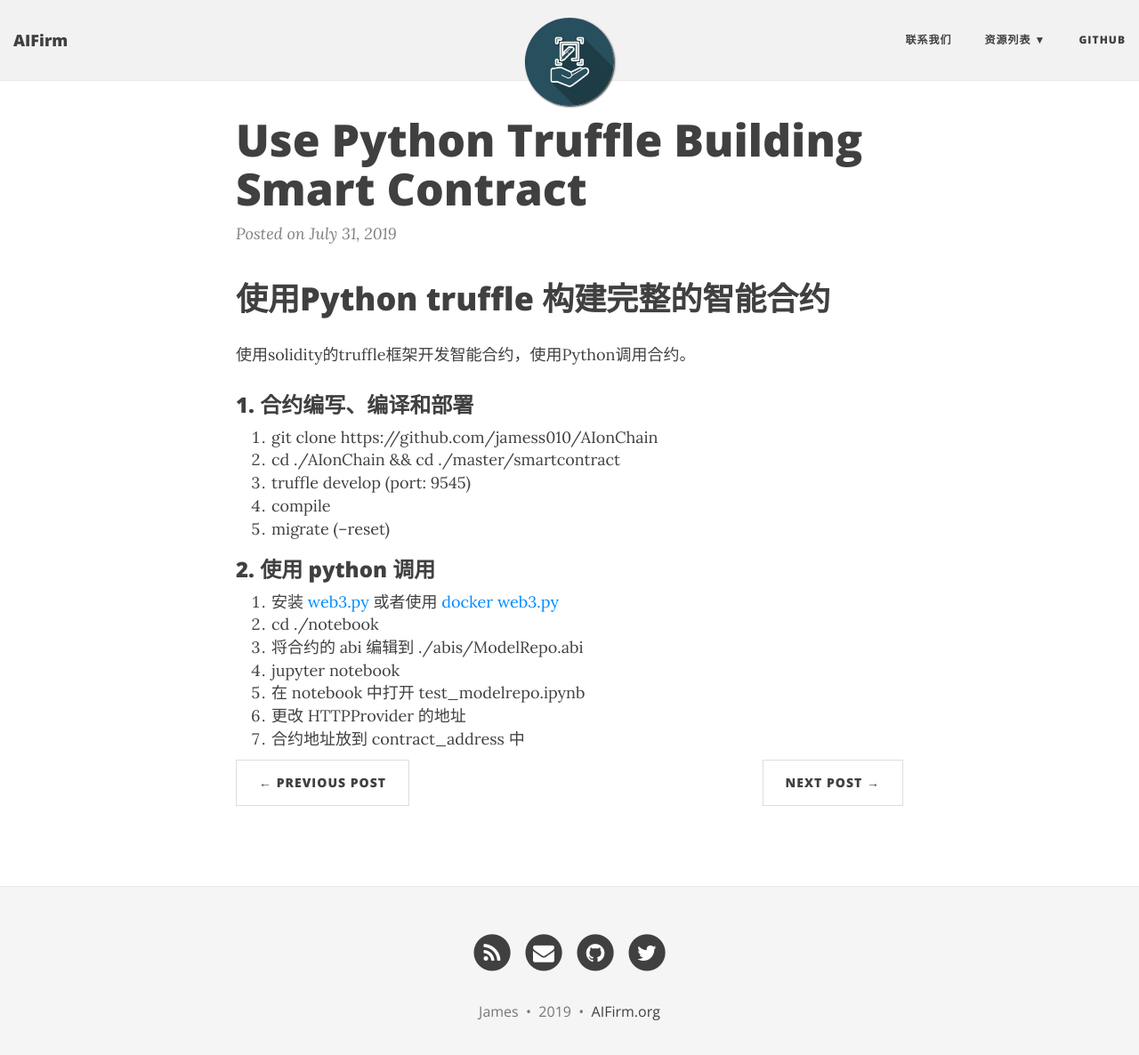
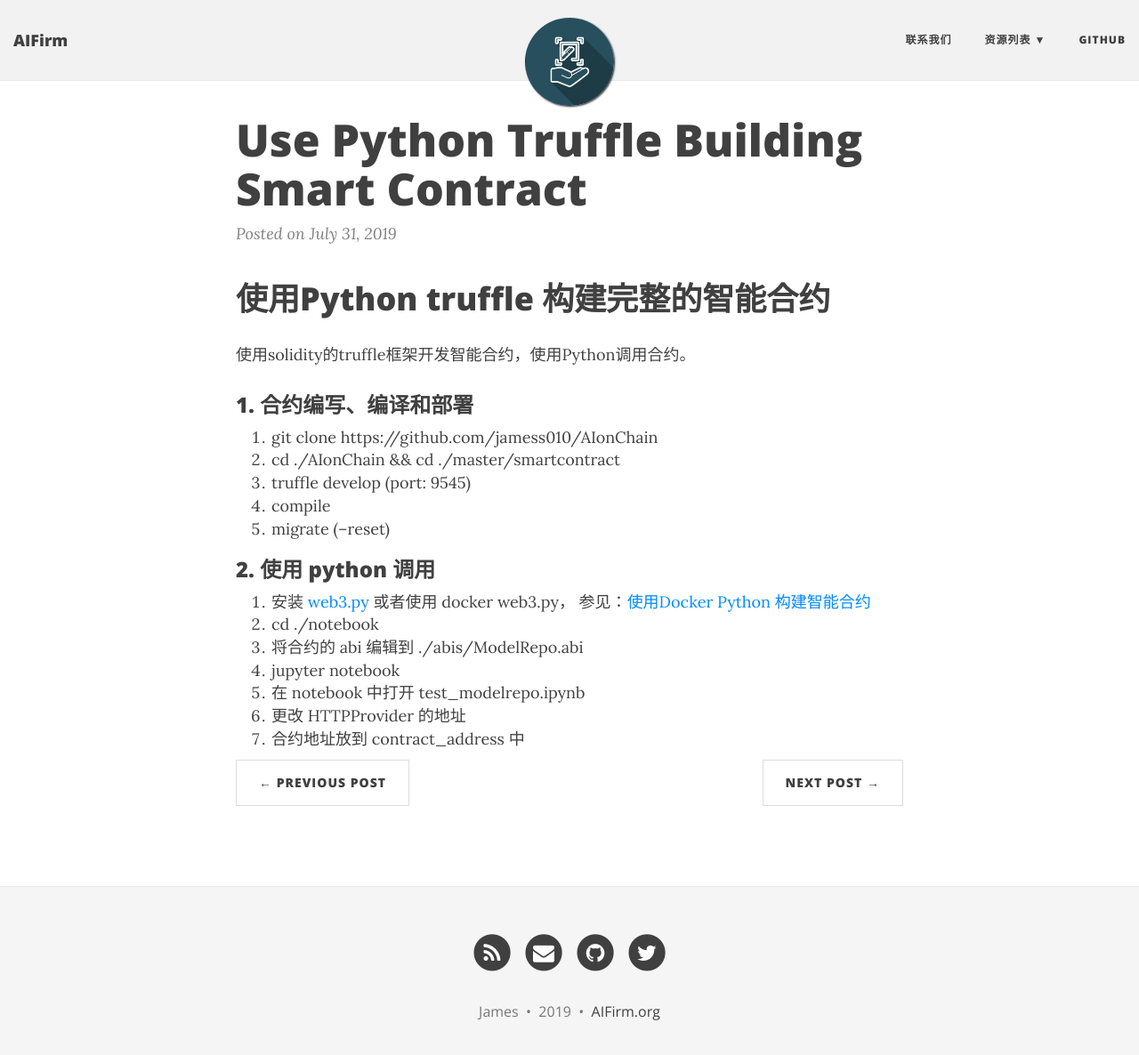
Before and after one commit to AIFirm/AIFirm.github.io, a Jekyll site: the page built from _posts/2019-07-31-Use-Python-Truffle-Building-Smart-Contract.md, in a window 1280 px wide and 1199 px high. Shown: the top 1186 px of the window at 89% size. Built offline with Jekyll 4.4.1, drawn with Linux system fonts in a browser that asks for light colours; nearby versions of some CDN libraries.

Commit message:
20190801-2

```diff
--- a/_posts/2019-07-31-Use-Python-Truffle-Building-Smart-Contract.md
+++ b/_posts/2019-07-31-Use-Python-Truffle-Building-Smart-Contract.md
@@ -11,7 +11,7 @@
 5. migrate (--reset)
 
 ### 2. 使用 python 调用
-1. 安装 [web3.py](https://github.com/ethereum/web3.py) 或者使用 [docker web3.py](https://github.com/jamess010/AIOpen/tree/master/data/blockchain/docker-web3-python)
+1. 安装 [web3.py](https://github.com/ethereum/web3.py) 或者使用 docker web3.py， 参见：[使用Docker Python 构建智能合约](https://www.aifirm.org/2019-08-01-Use-Docker-Python-Build-Smart-Contract/)
 2. cd ./notebook
 3. 将合约的 abi 编辑到 ./abis/ModelRepo.abi
 4. jupyter notebook
```
